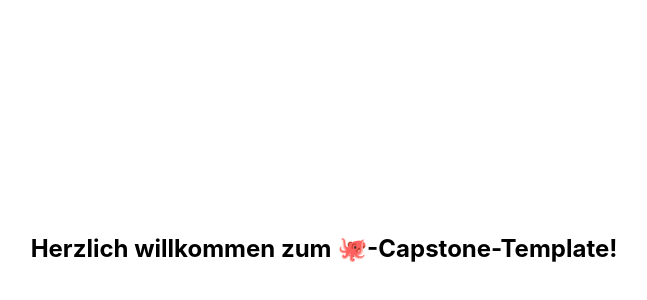
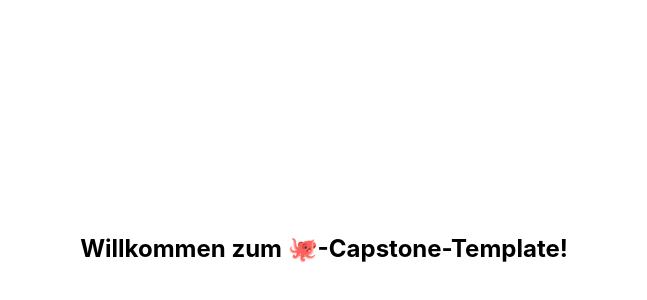
Before and after one commit to actyralf/capstone-template-ffm-web-22-1, a Next.js app: page / in a window 1280 px wide. Shown: the part 152-452 px from the top of the page, without its empty margins (316-963 px from the left). Built offline with nearby package versions, Linux system fonts and the light colour scheme.

Commit message:
update homepage (index.js)

```diff
--- a/pages/index.js
+++ b/pages/index.js
@@ -3,13 +3,12 @@ import styled from "styled-components";
 export default function Home() {
   return (
     <StyledContainer>
-      <h1>Herzlich willkommen zum 🐙-Capstone-Template!</h1>
+      <h1>Willkommen zum 🐙-Capstone-Template!</h1>
     </StyledContainer>
   );
 }
 
 const StyledContainer = styled.section`
-  width: 100%;
   height: 100vh;
   display: flex;
   justify-content: center;
```
